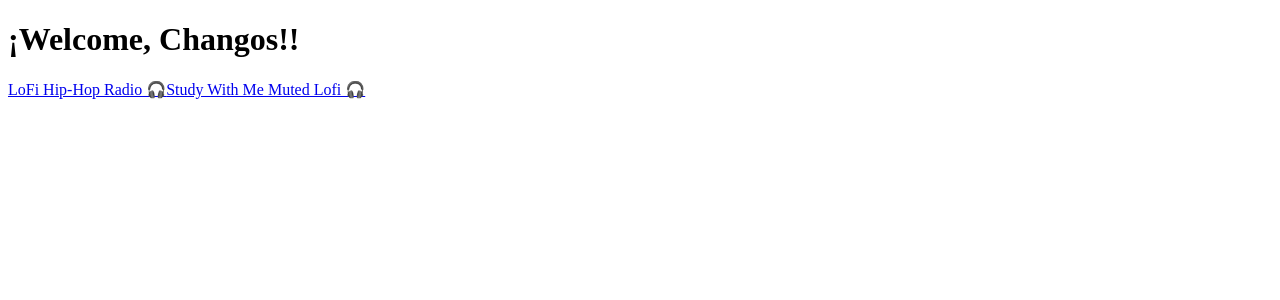
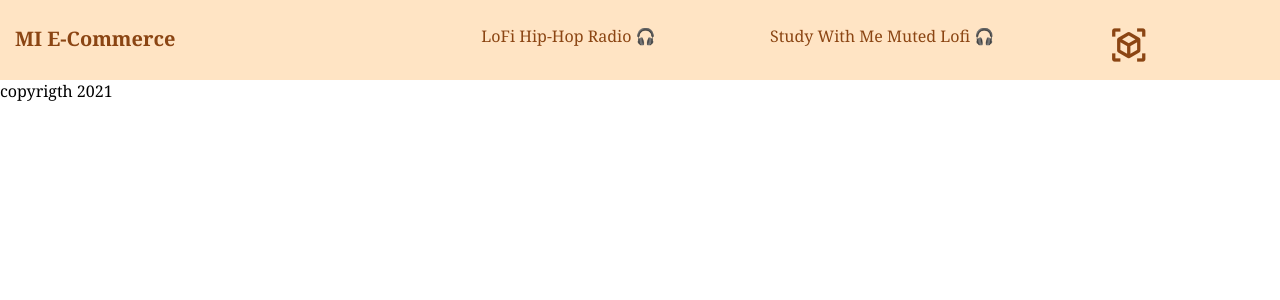
Before and after one commit to AngeloOta/Primer-Repo-ReactJs, a React (Create React App) app: page / in a window 1280 px wide. Shown: the top 300 px of the page. Built offline with nearby package versions, Linux system fonts and the light colour scheme.

Commit message:
Creación de Style, cart e item

```diff
--- a/public/index.html
+++ b/public/index.html
@@ -9,12 +9,15 @@
       name="description"
       content="Web site created using create-react-app"
     />
+    <link href="https://fonts.googleapis.com/icon?family=Material+Icons"
+      rel="stylesheet">
     <link rel="apple-touch-icon" href="%PUBLIC_URL%/logo192.png" />
     <!--
       manifest.json provides metadata used when your web app is installed on a
       user's mobile device or desktop. See https://developers.google.com/web/fundamentals/web-app-manifest/
     -->
     <link rel="manifest" href="%PUBLIC_URL%/manifest.json" />
+    <link rel="stylesheet" href="style.css">
     <!--
       Notice the use of %PUBLIC_URL% in the tags above.
       It will be replaced with the URL of the `public` folder during the build.
--- /dev/null
+++ b/public/style.css
@@ -0,0 +1,46 @@
+*{
+    margin: 0;
+    padding: 0;
+    font-family: Cambria, Cochin, Georgia, Times, 'Times New Roman', serif;
+}
+
+#root {
+    width: 100vw;
+    height: 100vh;
+}
+.test {
+    color:saddlebrown;
+    display: flex;
+    flex-wrap: wrap;
+    justify-content: space-between;
+    width: auto;
+    height: 10%;
+    background-color: bisque;
+    box-shadow: rgba(red, green, blue, alpha);
+}
+.test h1 {
+    width: 25vw;
+    font-size: 20px;
+    margin: 25px 15px;
+}
+.test nav {
+    width: 70vw;
+    display: flex;
+    flex-wrap: wrap;
+    justify-content: space-evenly;
+    padding: 25px 15px
+}
+a {
+    color: saddlebrown;
+    text-decoration: none;
+}
+
+.test h2 {
+    font-size: 2.5rem;
+}
+
+footer {
+    width: auto;
+    height: 7vh;
+    padding-bottom: 0%;
+}
--- /dev/null
+++ b/src/App.jsx
@@ -0,0 +1,13 @@
+import Header from "./componentes/Header.jsx";
+import ItemListContainer from "./componentes/ItemListContainer.jsx";
+
+const App = () => {
+    return (
+        <>
+        <Header titulo= "MI E-Commerce" subtitulo="Tu mejor amigo"/>
+        <ItemListContainer/>
+        <footer>copyrigth 2021</footer>
+        </>
+    )
+}
+export default App
--- a/src/componentes/App.jsx
+++ /dev/null
@@ -1,10 +0,0 @@
-import NavBar from "./NavBar.jsx";
-const App = () => {
-    return (
-        <header className="test">
-            <h1>¡Welcome, Changos!!</h1>
-            <NavBar/>
-        </header>
-    )
-}
-export default App
--- /dev/null
+++ b/src/componentes/CartWidget.jsx
@@ -0,0 +1,16 @@
+/*import {FontAwesomeIcon} from '@fortawesome/react-fontawesome';
+import {faAngellist} from '@fortawesome/free-solid-svg-icons';
+
+const CartWidget = () => {
+    return (
+        <h2><FontAwesomeIcon icon={faAngellist}/>(" ");
+        </h2>
+    )
+}*/
+const CartWidget = () => {
+    return (
+        <h2 class="material-icons" >view_in_ar</h2>
+    )
+}
+
+export default CartWidget
--- /dev/null
+++ b/src/componentes/Header.jsx
@@ -0,0 +1,15 @@
+import NavBar from "./NavBar.jsx";
+import ItemListContainer from "./ItemListContainer.jsx";
+
+const Header =({titulo, subtitulo, edad, id}) =>{
+
+    return(
+        <header class="test">
+            <h1>{titulo}</h1>
+            <NavBar/>
+            <ItemListContainer/>
+        </header>
+    )
+}
+
+export default Header
--- /dev/null
+++ b/src/componentes/ItemListContainer.jsx
@@ -0,0 +1,7 @@
+const ItemListContainer = () => {
+    return(
+      <span></span>
+    );
+}
+
+export default ItemListContainer
--- a/src/componentes/NavBar.jsx
+++ b/src/componentes/NavBar.jsx
@@ -1,9 +1,12 @@
+import CartWidget from "./CartWidget";
 const NavBar = () =>{
     return (
         <nav>
             <a href="https://youtu.be/OcA6jppHcD4">LoFi Hip-Hop Radio 🎧</a>
             <a href="https://youtu.be/rOhbM9EtVvI">Study With Me Muted Lofi 🎧</a>
+            <CartWidget/>
         </nav>
+
     )
 };
 
--- a/src/index.jsx
+++ b/src/index.jsx
@@ -1,5 +1,5 @@
 import React from "react";
 import ReactDOM from "react-dom";
-import App from "./componentes/App.jsx";
+import App from "./App.jsx";
 
 ReactDOM.render(<App/>, document.getElementById("root"));
```
Also changed, not shown: info.txt.
